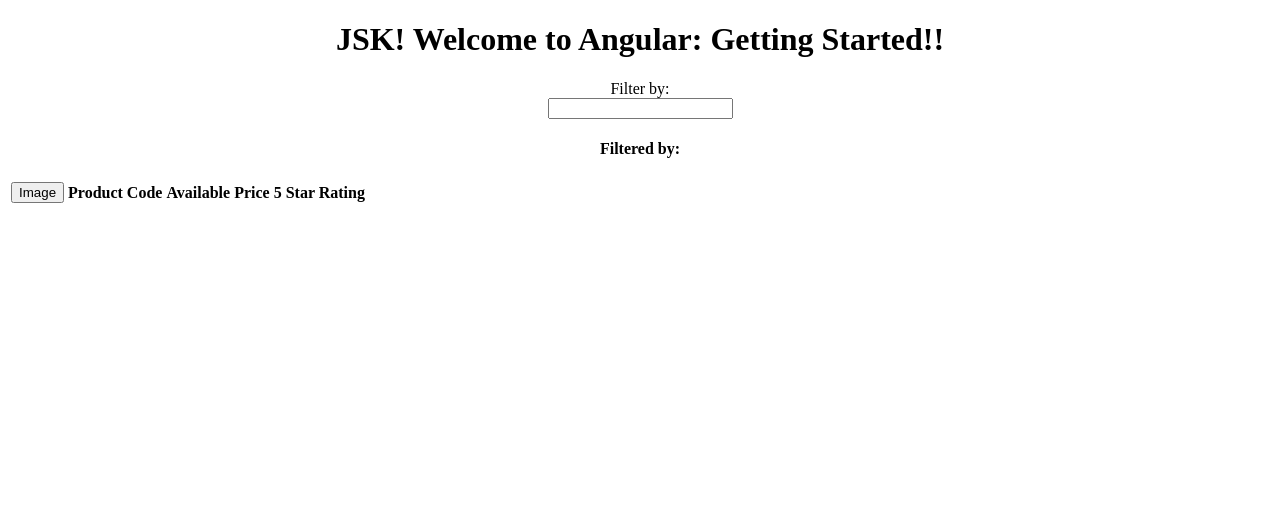
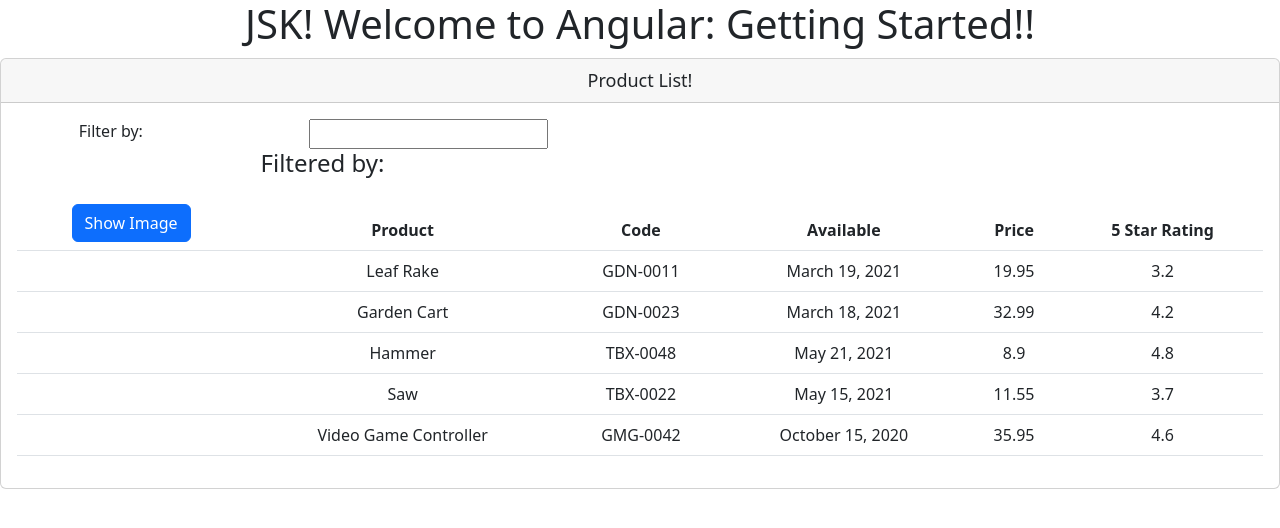
Before and after one commit to kinjal31995/Angular_Start, an Angular app: page / in a window 1280 px wide. Shown: the top 528 px of the page. Built offline with nearby package versions, Linux system fonts and the light colour scheme.

Commit message:
interpolation & directive

```diff
--- a/src/app/products/product-list.component.html
+++ b/src/app/products/product-list.component.html
@@ -1,7 +1,7 @@
 <div class="card">
-  <!-- <div class="card-header">
-    {{ ptitle }}
-  </div> -->
+  <div class="card-header">
+    {{ pageTitle }}
+  </div>
   <div class="card-body">
     <div class="row">
       <div class="col-md-2">Filter by:</div>
@@ -15,11 +15,11 @@
       </div>
     </div>
     <div class="table-responsive">
-      <table class="table">
+      <table class="table" *ngIf="products.length">
         <thead>
           <tr>
             <th>
-              <button class="btn btn-primary">Image</button>
+              <button class="btn btn-primary">Show Image</button>
             </th>
             <th>Product</th>
             <th>Code</th>
@@ -28,7 +28,20 @@
             <th>5 Star Rating</th>
           </tr>
         </thead>
-        <tbody></tbody>
+        <tbody>
+          <tr *ngFor="let product of products">
+            <td></td>
+            <td>
+              <a>
+                {{ product.productName }}
+              </a>
+            </td>
+            <td>{{ product.productCode }}</td>
+            <td>{{ product.releaseDate }}</td>
+            <td>{{ product.price }}</td>
+            <td>{{ product.starRating }}</td>
+          </tr>
+        </tbody>
       </table>
     </div>
   </div>
--- a/src/app/products/product-list.component.ts
+++ b/src/app/products/product-list.component.ts
@@ -1,9 +1,61 @@
 import { Component } from '@angular/core';
-
 @Component({
   selector: 'pm-products',
   templateUrl: './product-list.component.html',
-  styleUrls: ['./product-list.component.css']
+  styleUrls: ['./product-list.component.css'],
 })
 export class ProductListComponent {
+  pageTitle: string = 'Product List!';
+  products: any[] = [
+    {
+      productId: 1,
+      productName: 'Leaf Rake',
+      productCode: 'GDN-0011',
+      releaseDate: 'March 19, 2021',
+      description: 'Leaf rake with 48-inch wooden handle.',
+      price: 19.95,
+      starRating: 3.2,
+      imageUrl: 'assets/images/leaf_rake.png',
+    },
+    {
+      productId: 2,
+      productName: 'Garden Cart',
+      productCode: 'GDN-0023',
+      releaseDate: 'March 18, 2021',
+      description: '15 gallon capacity rolling garden cart',
+      price: 32.99,
+      starRating: 4.2,
+      imageUrl: 'assets/images/garden_cart.png',
+    },
+    {
+      productId: 5,
+      productName: 'Hammer',
+      productCode: 'TBX-0048',
+      releaseDate: 'May 21, 2021',
+      description: 'Curved claw steel hammer',
+      price: 8.9,
+      starRating: 4.8,
+      imageUrl: 'assets/images/hammer.png',
+    },
+    {
+      productId: 8,
+      productName: 'Saw',
+      productCode: 'TBX-0022',
+      releaseDate: 'May 15, 2021',
+      description: '15-inch steel blade hand saw',
+      price: 11.55,
+      starRating: 3.7,
+      imageUrl: 'assets/images/saw.png',
+    },
+    {
+      productId: 10,
+      productName: 'Video Game Controller',
+      productCode: 'GMG-0042',
+      releaseDate: 'October 15, 2020',
+      description: 'Standard two-button video game controller',
+      price: 35.95,
+      starRating: 4.6,
+      imageUrl: 'assets/images/xbox-controller.png',
+    },
+  ];
 }
--- a/src/styles.css
+++ b/src/styles.css
@@ -1,16 +1,16 @@
 /* You can add global styles to this file, and also import other style files */
-/* @import "~bootstrap/dist/css/bootstap.min.css";
-@import "~font-awesome/css/font-awesome.min.css"; */
+@import "../node_modules/bootstrap/dist/css/bootstrap.min.css";
+@import "../node_modules/font-awesome/css/font-awesome.min.css";
 div.card-header {
- font-size: large;
+  font-size: large;
 }
 
 div.card {
-  margin-top: 10px
+  margin-top: 10px;
 }
 
 .table {
-  margin-top: 10px
+  margin-top: 10px;
 }
 
 a {
```
